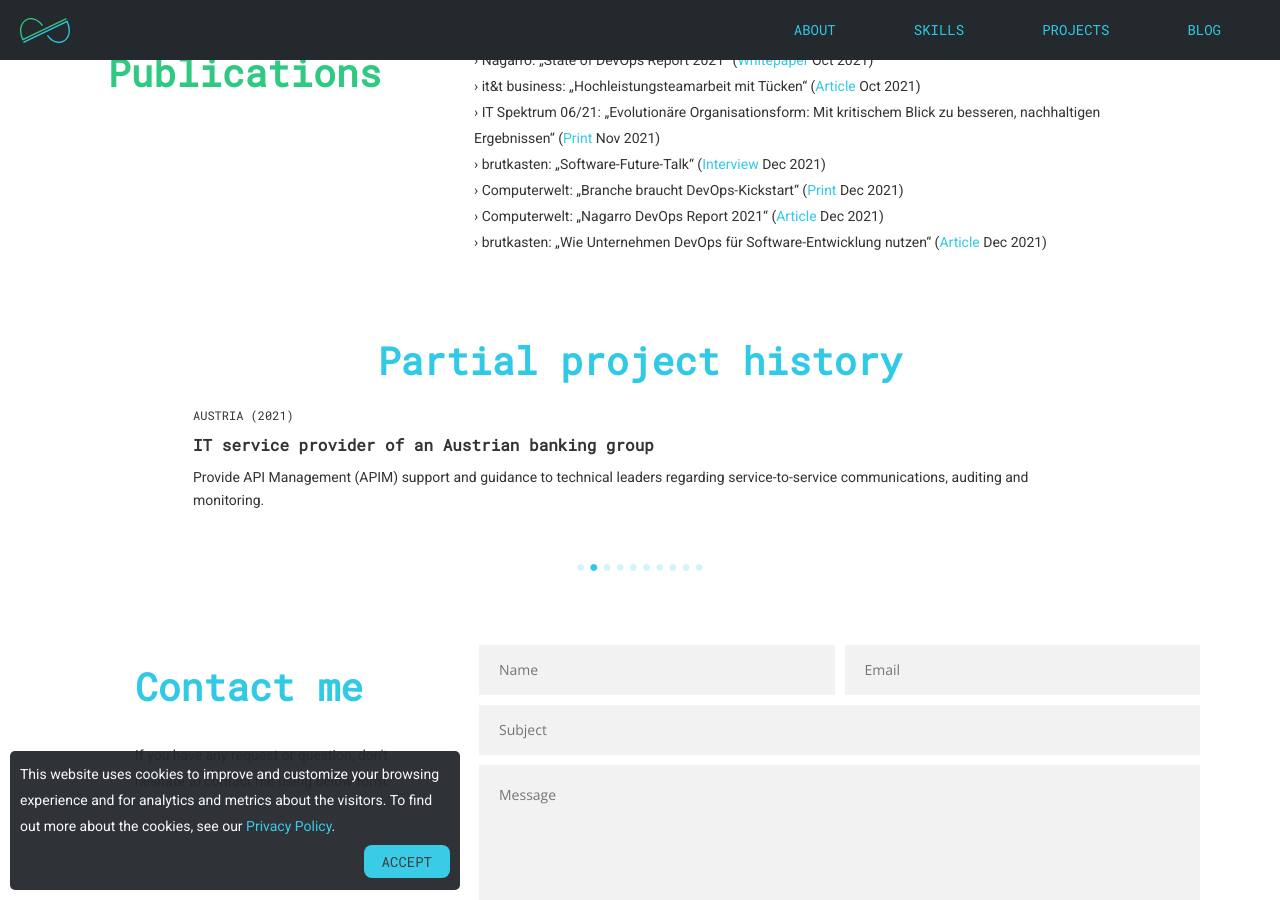
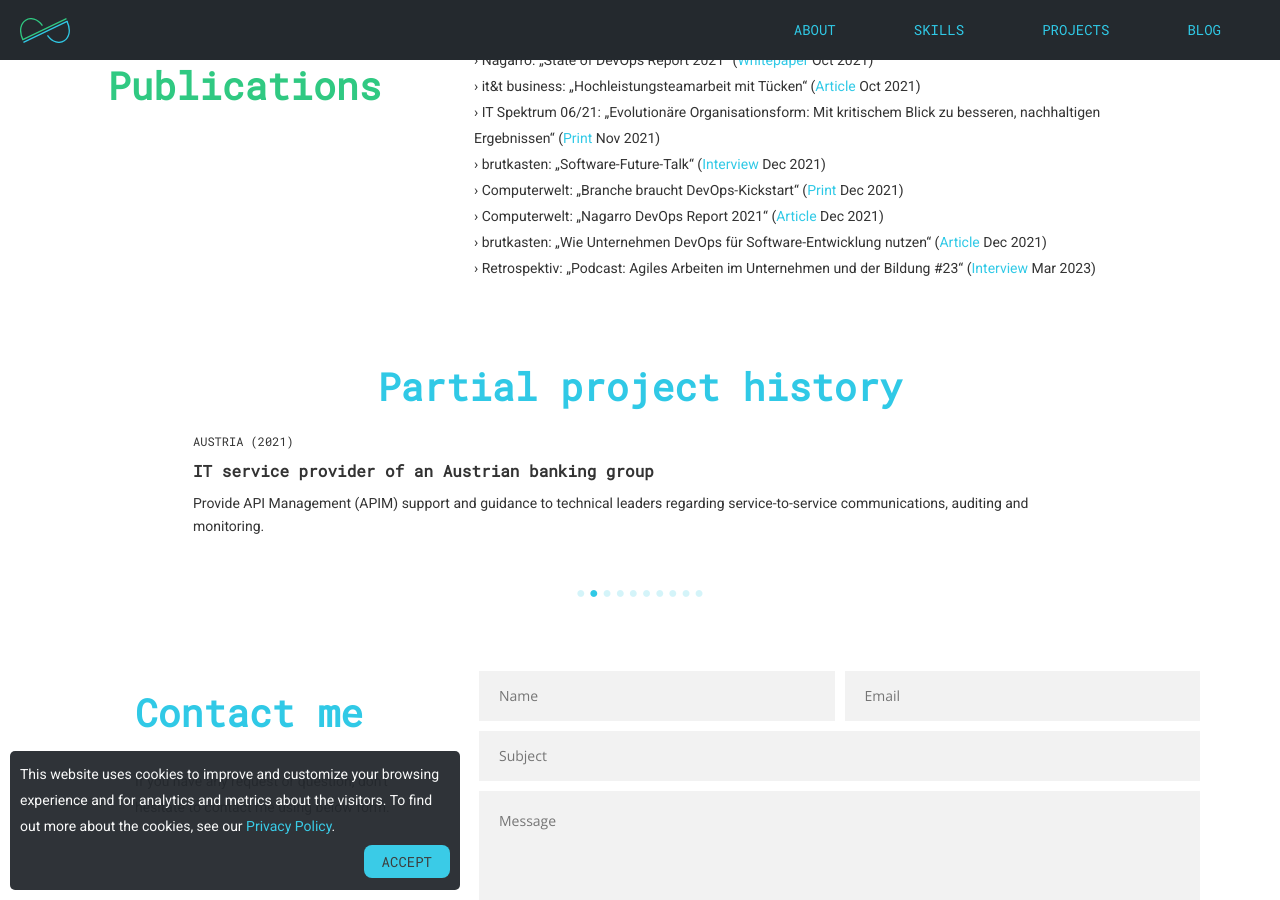
Before and after one commit to juergenpointinger/juergenpointinger.github.io, a Jekyll site: the page built from index.html, in a window 1280 px wide and 900 px high, scrolled down 2578 px. Built offline with Jekyll 4.4.1, drawn with Linux system fonts in a browser that asks for light colours; nearby versions of some CDN libraries; some web fonts are replaced; some of the changed text lies outside the part shown.

Commit message:
Changed role and added a podcast

```diff
--- a/_data/projects.yml
+++ b/_data/projects.yml
@@ -1,7 +1,7 @@
 - title: Provider of a professional scheduling, substitution and course planning, as well as teaching and school communication
   location: Austria
   timespan: 2022-ongoing
-  summary: As Head of Technology, I am privileged to use tomorrow's technology to influence the learning experience of our children the days beyond tomorrow.
+  summary: As Chief Technology Officer, I am privileged to use tomorrow's technology to influence the learning experience of our children the days beyond tomorrow.
 
 - title: IT service provider of an Austrian banking group
   location: Austria
--- a/_data/publications.yml
+++ b/_data/publications.yml
@@ -90,3 +90,10 @@
   links:
     - type: Article
       link: https://brutkasten.com/devops-report-nagarro/
+
+- title: "Podcast: Agiles Arbeiten im Unternehmen und der Bildung #23"
+  publisher: Retrospektiv
+  date: 2023-03-20
+  links:
+    - type: Interview
+      link: https://retrospektiv.letscast.fm/episode/agiles-arbeiten-im-unternehmen-und-der-bildung-23
--- a/index.html
+++ b/index.html
@@ -48,7 +48,7 @@
             I'm Jürgen, <br />
             a people-centric <br />
             technology enthusiast.</h1>
-          <h5>Head of Technology / Author & Speaker <br />
+          <h5>Chief Technology Officer / Author & Speaker <br />
           Agile & DevOps Coach / Solution Architect</h5>
           <a href="#contact-form"><button>Contact me!</button></a>
         </div>
```
